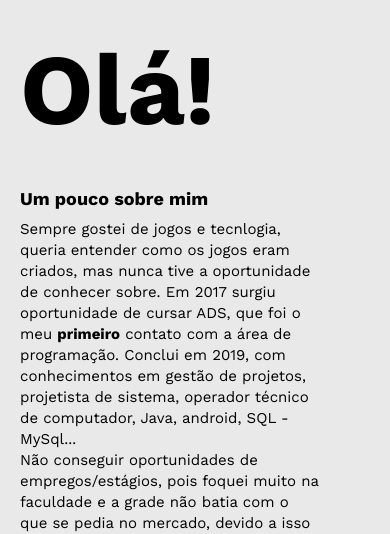
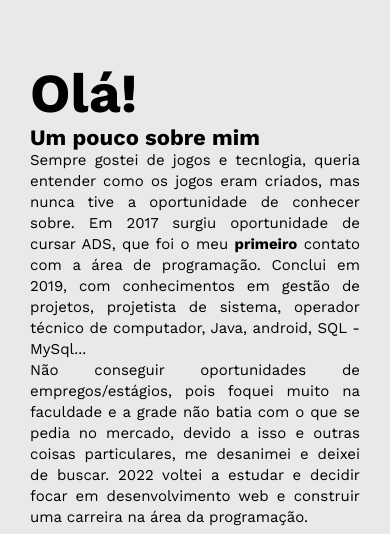
Before and after one commit to MuriloCalmon/a-idea-for-portfolio, a website: page index.html in a window 390 px wide. Shown: the part 313-847 px from the top of the page. Drawn offline with nearby package versions, Linux system fonts and the light colour scheme.

Commit message:
update index.scss

```diff
--- a/scss/index.scss
+++ b/scss/index.scss
@@ -159,27 +159,6 @@
       padding: initial;
     }
 
-    .header-info {
-      padding: 0;
-      margin: 0;
-    }
-
-    .header-info h1 {
-      padding: 0;
-      margin: 0;
-    }
-
-    .header-info h3 {
-      padding: 0;
-      margin: 0;
-      font-size: 2.2rem;
-    }
-
-    .header-info p {
-      padding: 0;
-      margin: 0;
-      font-size: initial;
-    }
 
     .info-link {
       margin: 0;
@@ -206,7 +185,32 @@
             margin-block: 3rem;
           }
       }
+
+      .header-info {
+        padding: 2rem;
+        margin: 1rem;
+      }
+
+      .header-info h1 {
+        padding: 0;
+        margin: 0;
+        font-size: 5.5rem;
+      }
+
+      .header-info h3 {
+        padding: 0;
+        margin: 0;
+        font-size: 2.2rem;
+      }
+
+      .header-info p {
+        padding: 0;
+        margin: 0;
+        text-align: justify;
+      }
+
     }
+
     .menu {
       visibility: hidden;
       position: absolute;
```
Also changed, not shown: css/style.min.css, 1 other file.
